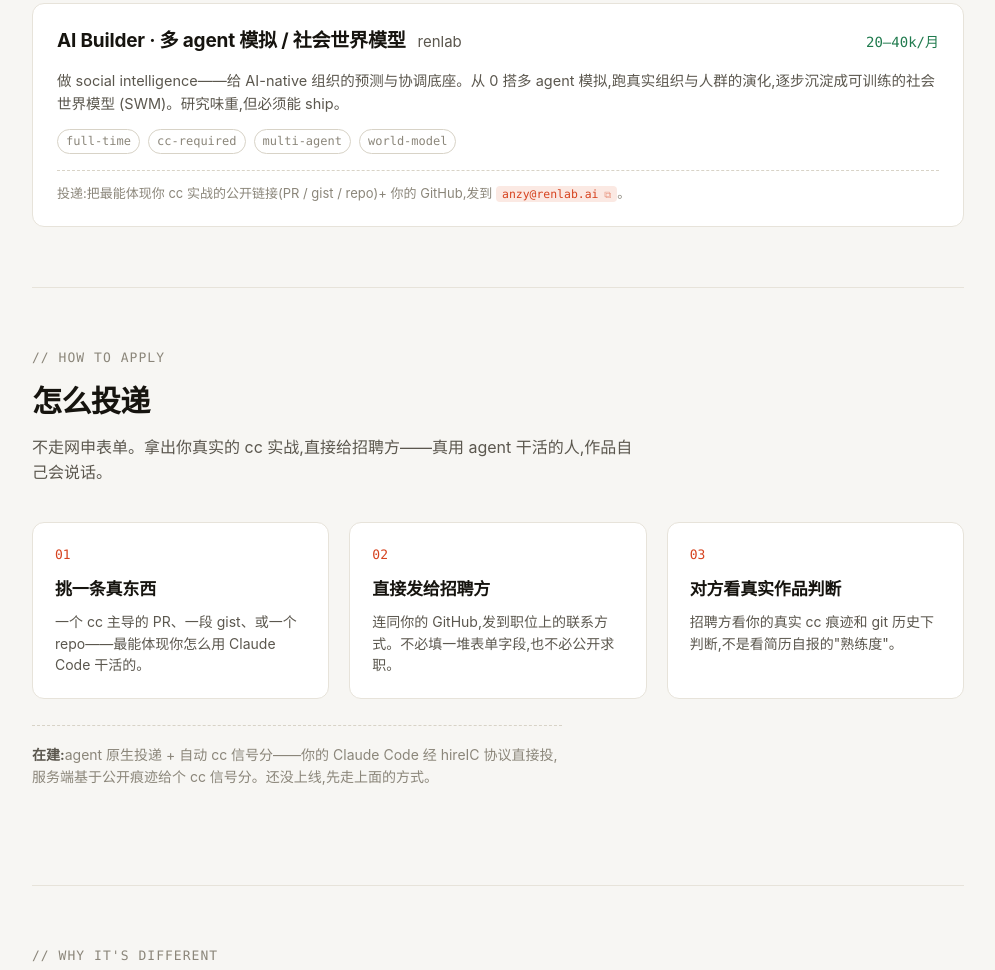
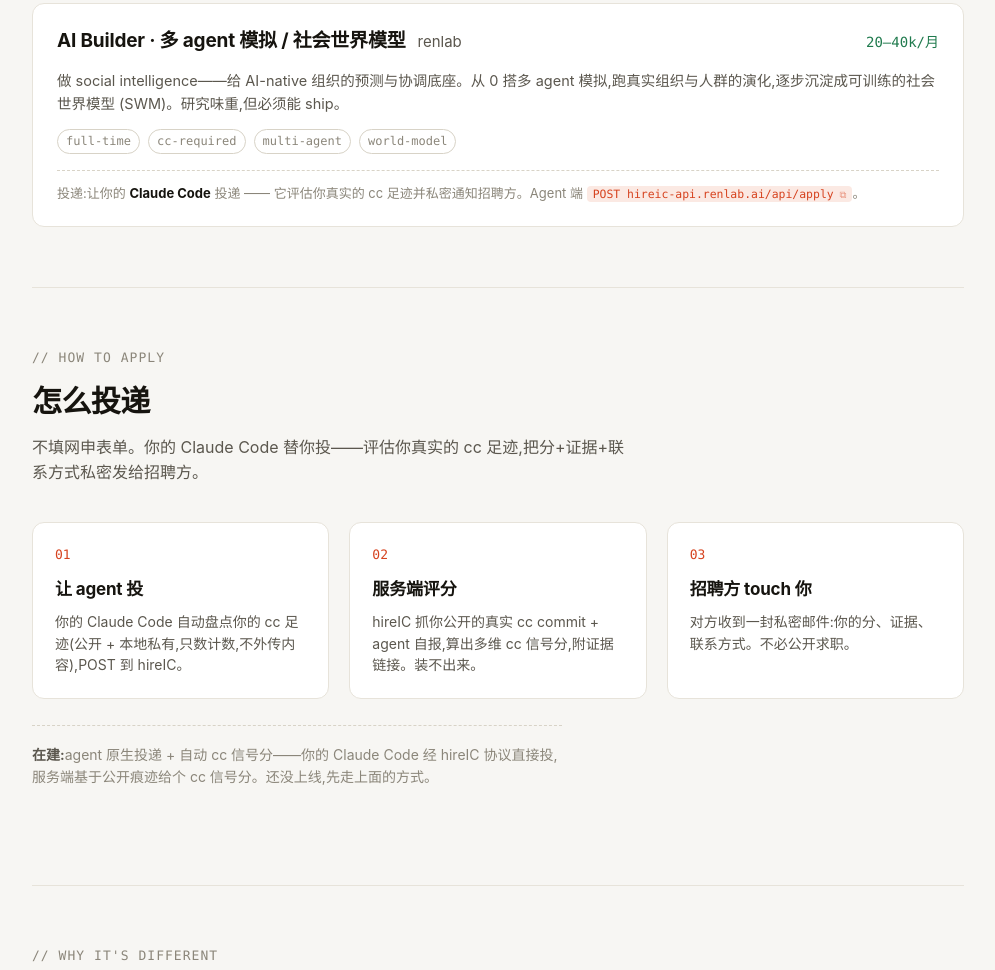
Before and after one commit to anzy-renlab-ai/hireIC, a website: page web/index.html in a window 1280 px wide. Shown: the part 911-1881 px from the top of the page, without its empty margins (142-1137 px from the left). Drawn offline with Linux system fonts and the light colour scheme.

Commit message:
docs(web): point apply flow at the live hireic-api.renlab.ai endpoint

```diff
--- a/web/index.html
+++ b/web/index.html
@@ -135,18 +135,18 @@
       </div>
       <div class="desc">做 social intelligence——给 AI-native 组织的预测与协调底座。从 0 搭多 agent 模拟,跑真实组织与人群的演化,逐步沉淀成可训练的社会世界模型 (SWM)。研究味重,但必须能 ship。</div>
       <div class="tags"><span class="tag">full-time</span><span class="tag">cc-required</span><span class="tag">multi-agent</span><span class="tag">world-model</span></div>
-      <div class="apply-note">投递:把最能体现你 cc 实战的公开链接(PR / gist / repo)+ 你的 GitHub,发到 <code class="cmd" data-cmd="anzy@renlab.ai">anzy@renlab.ai</code>。</div>
+      <div class="apply-note">投递:让你的 <b style="color:var(--ink)">Claude Code</b> 投递 —— 它评估你真实的 cc 足迹并私密通知招聘方。Agent 端 <code class="cmd" data-cmd="POST https://hireic-api.renlab.ai/api/apply">POST hireic-api.renlab.ai/api/apply</code>。</div>
     </a>
   </section>
 
   <section id="how">
     <div class="sec-h">// how to apply</div>
     <h2>怎么投递</h2>
-    <p class="lead">不走网申表单。拿出你真实的 cc 实战,直接给招聘方——真用 agent 干活的人,作品自己会说话。</p>
+    <p class="lead">不填网申表单。你的 Claude Code 替你投——评估你真实的 cc 足迹,把分+证据+联系方式私密发给招聘方。</p>
     <div class="steps">
-      <div class="step"><div class="n">01</div><h3>挑一条真东西</h3><p>一个 cc 主导的 PR、一段 gist、或一个 repo——最能体现你怎么用 Claude Code 干活的。</p></div>
-      <div class="step"><div class="n">02</div><h3>直接发给招聘方</h3><p>连同你的 GitHub,发到职位上的联系方式。不必填一堆表单字段,也不必公开求职。</p></div>
-      <div class="step"><div class="n">03</div><h3>对方看真实作品判断</h3><p>招聘方看你的真实 cc 痕迹和 git 历史下判断,不是看简历自报的"熟练度"。</p></div>
+      <div class="step"><div class="n">01</div><h3>让 agent 投</h3><p>你的 Claude Code 自动盘点你的 cc 足迹(公开 + 本地私有,只数计数,不外传内容),POST 到 hireIC。</p></div>
+      <div class="step"><div class="n">02</div><h3>服务端评分</h3><p>hireIC 抓你公开的真实 cc commit + agent 自报,算出多维 cc 信号分,附证据链接。装不出来。</p></div>
+      <div class="step"><div class="n">03</div><h3>招聘方 touch 你</h3><p>对方收到一封私密邮件:你的分、证据、联系方式。不必公开求职。</p></div>
     </div>
     <p class="lead" style="margin-top:26px;font-size:14px;color:var(--ink-3);border-top:1px dashed var(--line-2);padding-top:18px">
       <b style="color:var(--ink-2)">在建:</b>agent 原生投递 + 自动 cc 信号分——你的 Claude Code 经 hireIC 协议直接投,服务端基于公开痕迹给个 cc 信号分。还没上线,先走上面的方式。
```
